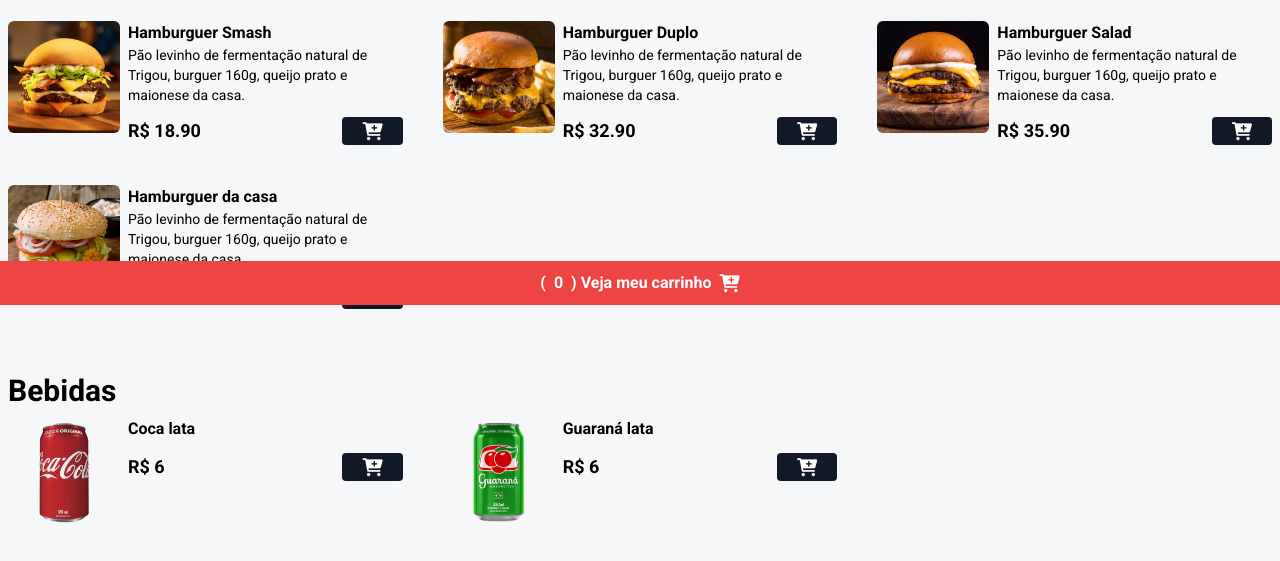
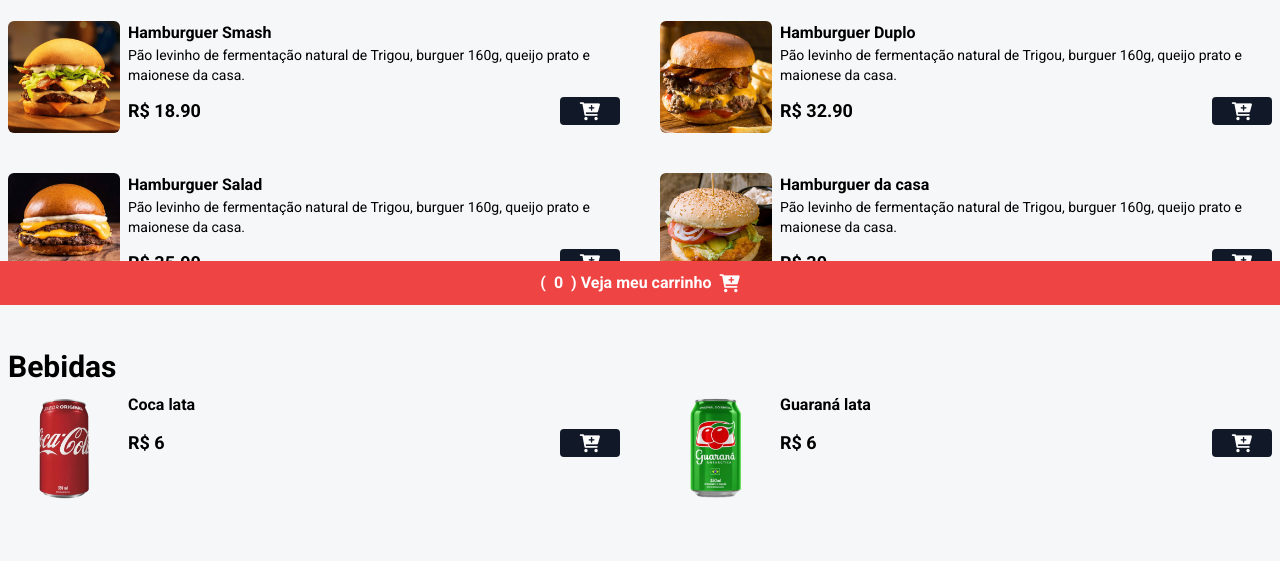
Before and after one commit to EderSouza93/cardapio, a website: page index.html in a window 1280 px wide. Shown: the part 495-1056 px from the top of the page. Drawn offline with Linux system fonts and the light colour scheme.

Commit message:
Preparando arquivos dos projetos para as férias

```diff
--- a/index.html
+++ b/index.html
@@ -43,7 +43,7 @@
     <!-- INICIO MENU -->
     <div id="menu">
       <main
-        class="grid grid-cols-1 md:grid-cols-2 lg:grid-cols-3 gap-7 md:gap-10 mx-auto max-w-7xl px-2 mb-16"
+        class="grid grid-cols-1 md:grid-cols-2 lg:grid-cols-2 gap-7 md:gap-10 mx-auto max-w-7xl px-2 mb-16"
       >
         <!-- PRODUTO ITEM -->
         <div class="flex gap-2">
@@ -170,7 +170,7 @@
 
       <!-- GRID BEBIDAS -->
       <div
-        class="grid grid-cols-1 md:grid-cols-2 lg:grid-cols-3 gap-7 md:gap-10 mx-auto max-w-7xl px-2 mb-16"
+        class="grid grid-cols-1 md:grid-cols-2 lg:grid-cols-2 gap-7 md:gap-10 mx-auto max-w-7xl px-2 mb-16"
         id="menu"
       >
         <!-- BEBIDA ITEM -->
```
Also changed, not shown: styles/output.css.
